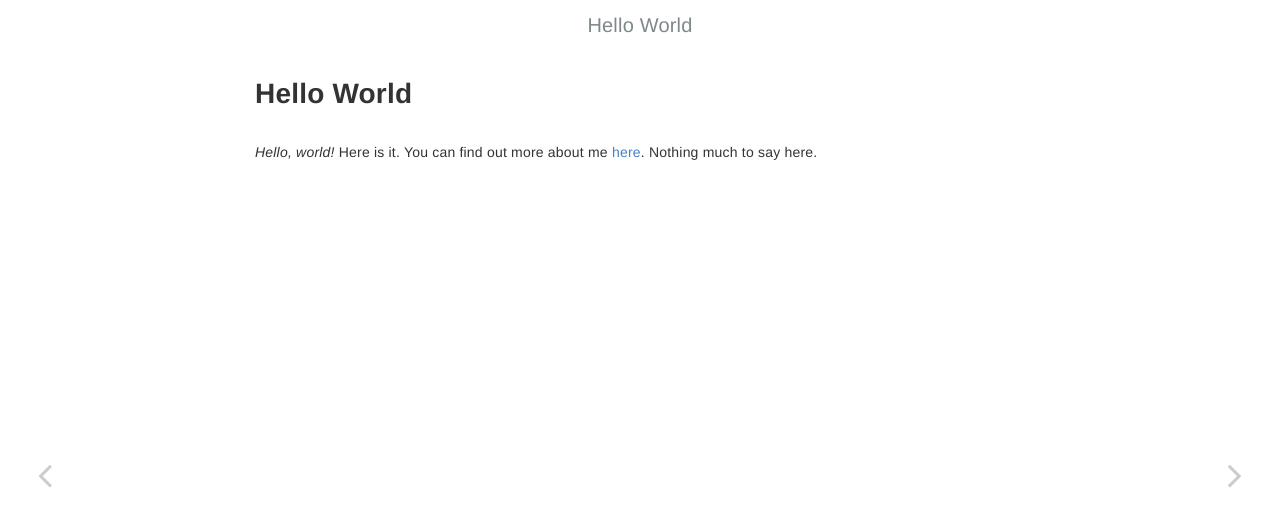
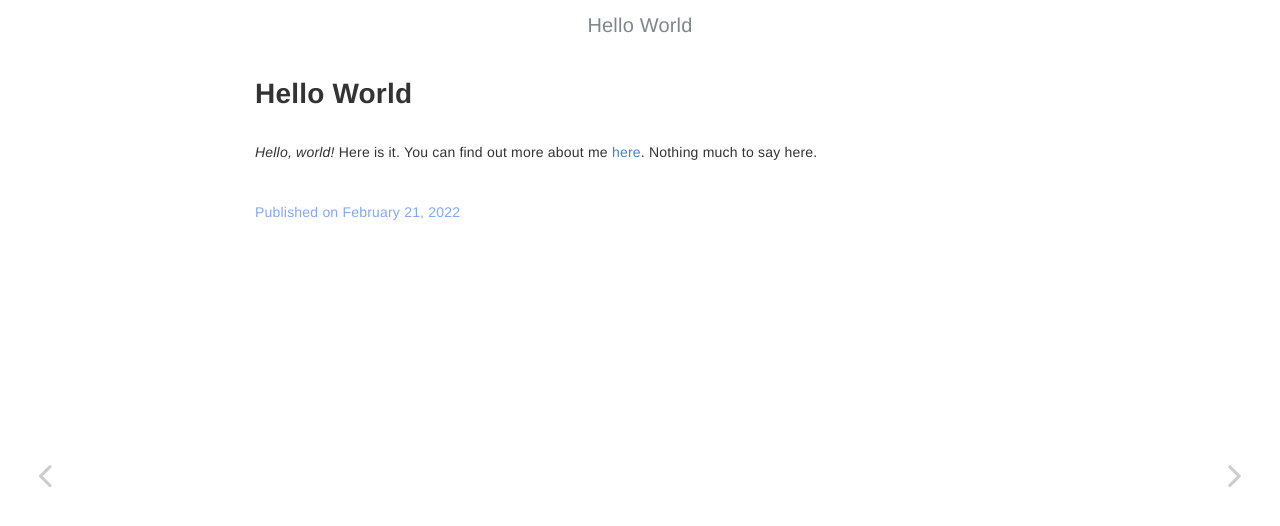
Before and after one commit to mp1994/mp1994.github.io, a Jekyll site: the page built from _posts/2022-02-21-hello-world.md, in a window 1280 px wide. Shown: the top 526 px of the page. Built offline with Jekyll 4.4.1, drawn with Linux system fonts in a browser that asks for light colours; comment, search, counter and statistics services are not loaded.

Commit message:
Add static publish date

```diff
--- a/_posts/2022-02-21-hello-world.md
+++ b/_posts/2022-02-21-hello-world.md
@@ -8,3 +8,11 @@ published: true
 ---
 
 _Hello, world!_ Here is it. You can find out more about me [here]({{site.url}}/pages/whoami). Nothing much to say here.
+
+<div class="post-date">
+    <br/>
+    <span class="post-date" style="color:#80a7ff">
+        Published on {{ page.date | date: "%B %-d, %Y" }}
+    </span>
+    <br/><br/>
+</div>
```
